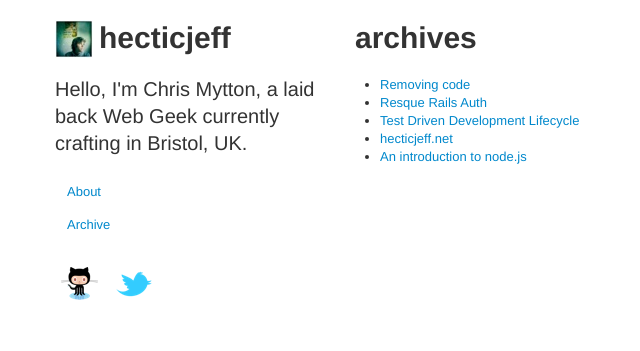
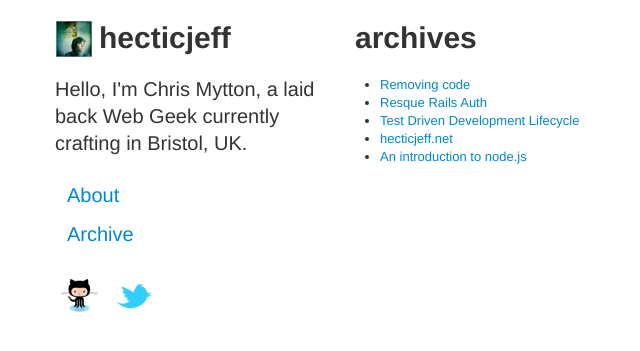
Before and after one commit to chrismytton/chrismytton.github.io, a Jekyll site: the page built from archives.html, in a window 1280 px wide. Shown: the top 351 px of the page, without its empty margins (0-640 px from the left). Built offline with Jekyll 4.4.1, drawn with Linux system fonts in a browser that asks for light colours.

Commit message:
Make nav bigger

```diff
--- a/_layouts/default.html
+++ b/_layouts/default.html
@@ -17,7 +17,7 @@
           </h1>
           <p class="lead">Hello, I'm Chris Mytton, a laid back Web Geek currently crafting in Bristol, UK.</p>
           <nav class="internal">
-            <ul class="nav nav-pills nav-stacked">
+            <ul class="nav nav-pills nav-stacked nav-big">
               <li><a href="/about" title="About me">About</a></li>
               <li><a href="/archives" title="The full archives">Archive</a></li>
             </ul>
--- a/css/hecticjeff.css
+++ b/css/hecticjeff.css
@@ -78,6 +78,13 @@ pre > code {
   background-position: 0px -2px;
 }
 
+.nav.nav-big > li > a {
+  font-size: 20px;
+  padding-top: 10px;
+  padding-bottom: 10px;
+  line-height: 16px;
+}
+
 @media (max-width: 480px) {
 }
 
```
